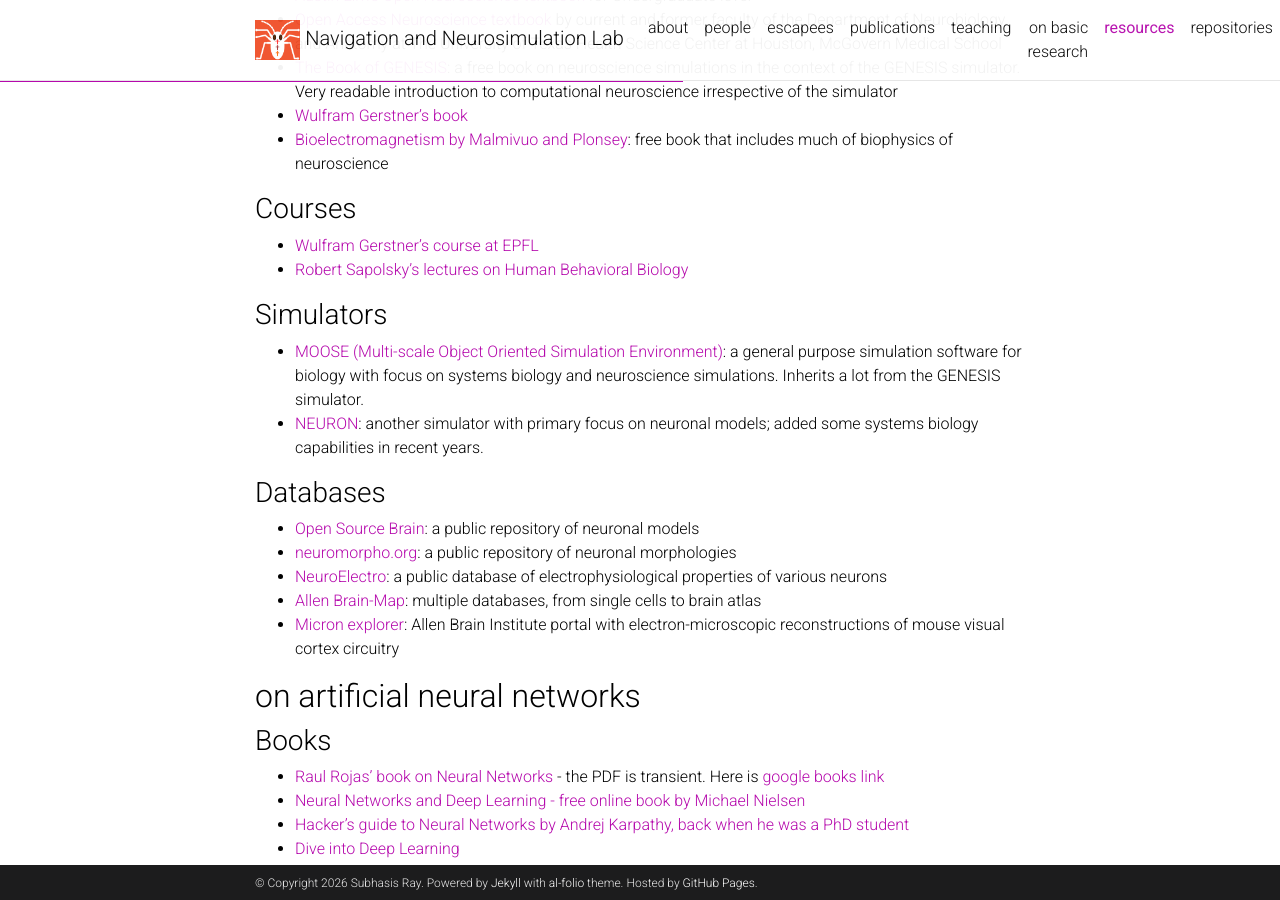
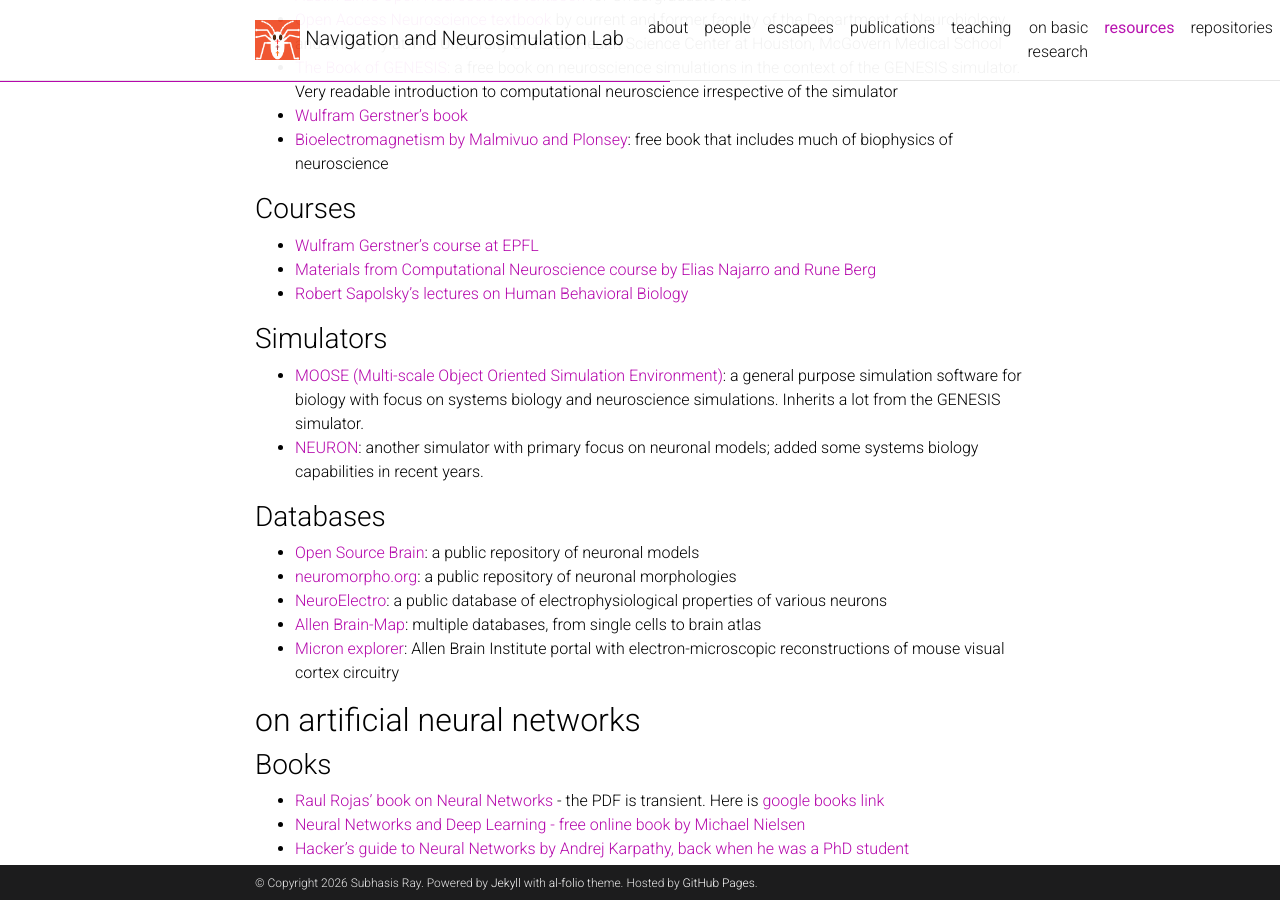
Before and after one commit to rayslab/rayslab.github.io, a Jekyll site: the page built from _pages/resources.md, in a window 1280 px wide and 900 px high, scrolled down 668 px. Built offline with Jekyll 4.4.1, drawn with Linux system fonts in a browser that asks for light colours; comment, search, counter and statistics services are not loaded; a style sheet for code colours, icons or effects is not loaded.

Commit message:
Added link to comp-neuro course material by Rune Berg

```diff
--- a/_pages/resources.md
+++ b/_pages/resources.md
@@ -29,6 +29,7 @@
 
 ### Courses
   * [Wulfram Gerstner's course at EPFL](https://lcnwww.epfl.ch/gerstner/NeuronalDynamics-MOOCall.html)
+  * [Materials from Computational Neuroscience course by Elias Najarro and Rune Berg](https://berglab.github.io/CompNeuroCourse/intro.html)
   * [Robert Sapolsky's lectures on Human Behavioral Biology](https://www.youtube.com/watch?v=NNnIGh9g6fA&list=PL848F2368C90DDC3D)
 
 ### Simulators
```
